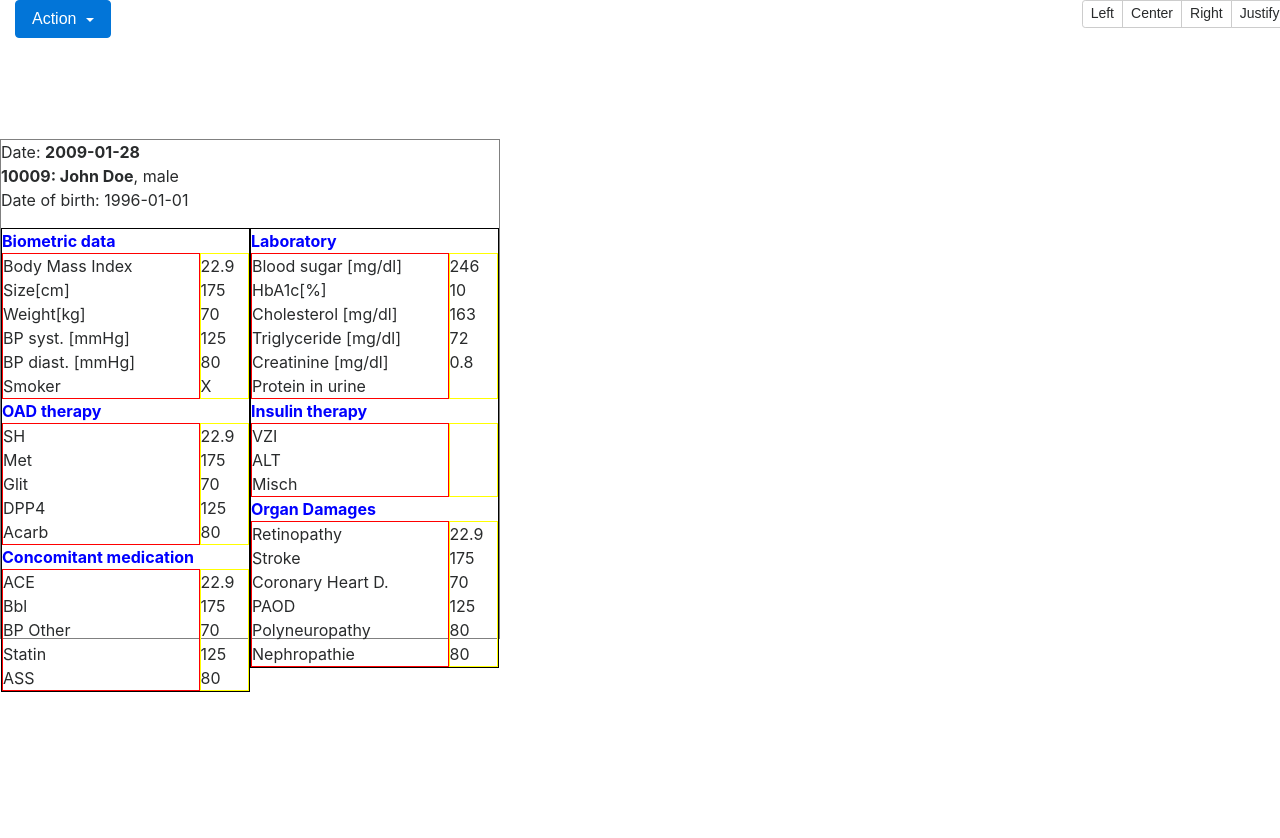
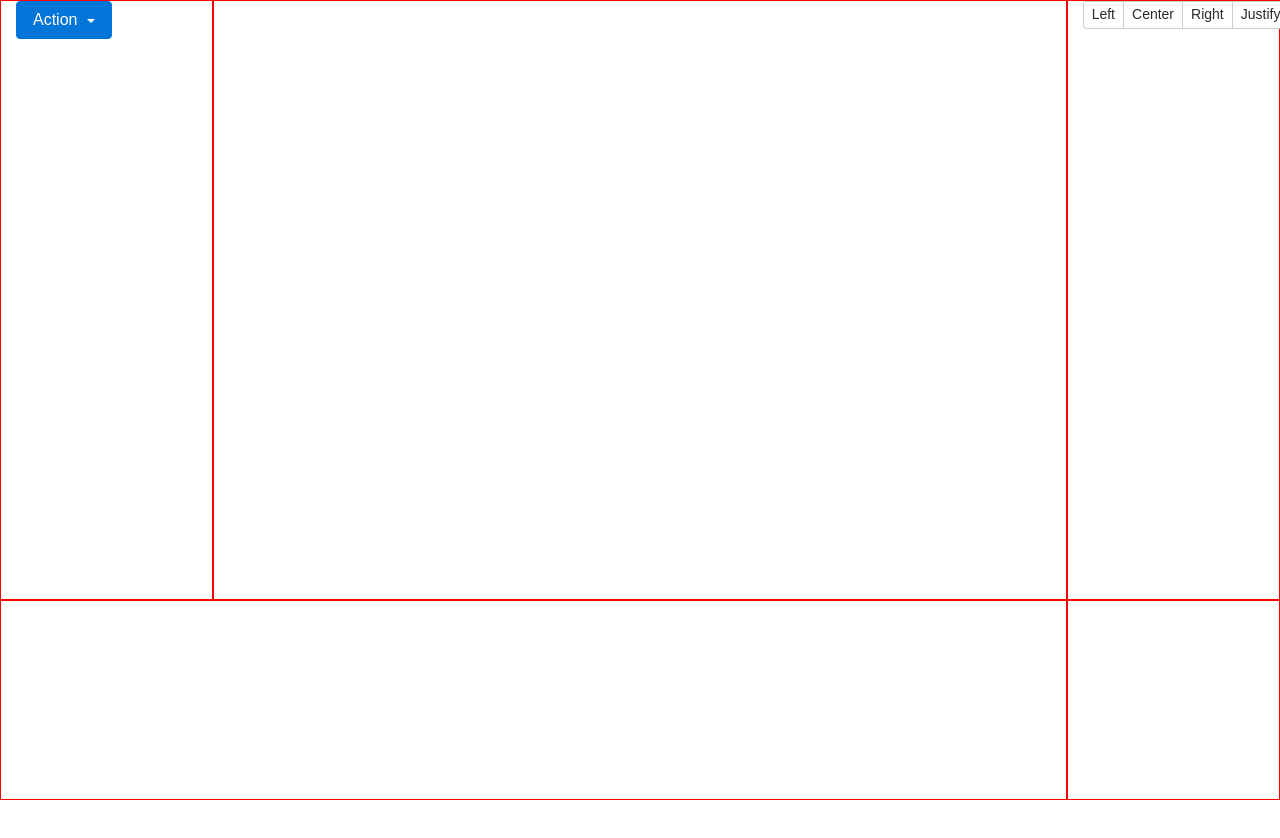
Before and after one commit to vmoogala/TimeRiderProject, a plain HTML site: page index.html in a window 1280 px wide. Shown: the top 838 px of the page. Before the commit the page ends 800 px from the top, so only its background shows below. Drawn offline with Linux system fonts and the light colour scheme; no server answers.

Commit message:
borders for initial layout

```diff
--- a/css/app.css
+++ b/css/app.css
@@ -9,12 +9,65 @@
     padding-right: 2%;
 }*/
 
+html,body{
+	height:900px;
+}
+
+
+/*
+**
+CSS for the main body
+**
+*/
+.top-row{
+height: 600px;
+}
+
+.bottom-row{
+	height: 200px;
+}
+
+.left-pane{
+border: 1px solid red;
+/*height: 600px;*/
+/*margin: 5px 2px;*/
+}
+
+.right-pane{
+border: 1px solid red;
+/*height: 600px;*/
+/*margin: 5px 2px;*/
+}
+
+.middle-pane{
+border: 1px solid red;
+/*height: 600px;*/
+/*margin: 5px 2px;*/
+}
+
+.bottom-left-pane{
+border: 1px solid red;
+/*height: 200px;	*/
+/*margin: 5px 2px;*/
+}
+
+.bottom-right-pane{
+border: 1px solid red;
+/*height: 200px;*/
+/*margin: 5px 2px;*/
+}
+/*
+**
+CSS for the tooltip
+**
+*/
 .tooltip1{
 	margin-top: 100px;
 	background: #FF;
 	border: 1px solid gray;
-	width: 500px;
-	height: 500px;
+	width: 400px;
+	padding-left: 10px;
+	min-height: 550px;
 }
 
 .heading-tooltip{
@@ -30,24 +83,24 @@
 	width: 50%;
 	float: left;
 	overflow: hidden;
-	border: 1px solid black;
+	/*border: 1px solid black;*/
 }
 
 .right-tooltip{
 	width: 50%;
 	float: left;
 	overflow: hidden;
-	border: 1px solid black;
+	/*border: 1px solid black;*/
 }
 
 .key-names-tooltip{
 	float: left;
 	overflow: hidden;
-	width: 80%;
-	border: 1px solid red;
+	width: 75%;
+	/*border: 1px solid red;*/
 }
 .value-names-tooltip{
-	width: 20%;
+	width: 25%;
 	overflow: hidden;
-		border: 1px solid yellow;
+	/*border: 1px solid yellow;*/
 }
--- a/index.html
+++ b/index.html
@@ -11,8 +11,8 @@
 	</head>
 	<body>
 		<div class="container-fluid">
-			<div class="row">
-				<div class="col-md-2">
+			<div class="row top-row">
+				<div class="col-md-2 left-pane">
 					<div class="dropdown">
 
 						<button class="btn btn-primary dropdown-toggle" type="button" id="dropdownMenuButton" data-toggle="dropdown">
@@ -23,9 +23,9 @@
 						</div>
 					</div>
 				</div>
-				<div class="col-md-8">
+				<div class="col-md-8 middle-pane" >
 				</div>
-				<div class="col-md-2">
+				<div class="col-md-2 right-pane">
 					<div class="btn-group btn-group-sm" role="group">
 
 						<button class="btn btn-secondary" type="button">
@@ -43,14 +43,14 @@
 					</div>
 				</div>
 			</div>
-			<div class="row">
-				<div class="col-md-10">
+			<div class="row bottom-row">
+				<div class="col-md-10 bottom-left-pane">
 				</div>
-				<div class="col-md-2">
+				<div class="col-md-2 bottom-right-pane">
 				</div>
 			</div>
 		</div>
-		<div class="tooltip1">
+		<div class="tooltip1" id ="tooltip1">
 			<div class="heading-tooltip">
 				<p>Date: <b>2009-01-28</b><br/>
 					<b>10009: John Doe</b>, male<br/>
--- a/js/app.js
+++ b/js/app.js
@@ -5,3 +5,5 @@ d3.json("/data/my_data.json", function(data) {
 d3.csv("/data/TimeRider-Data.csv", function(data) {
   console.log(data);
 });
+
+d3.select("#tooltip1").style("visibility", "hidden")
```
Also changed, not shown: 1 other file.
